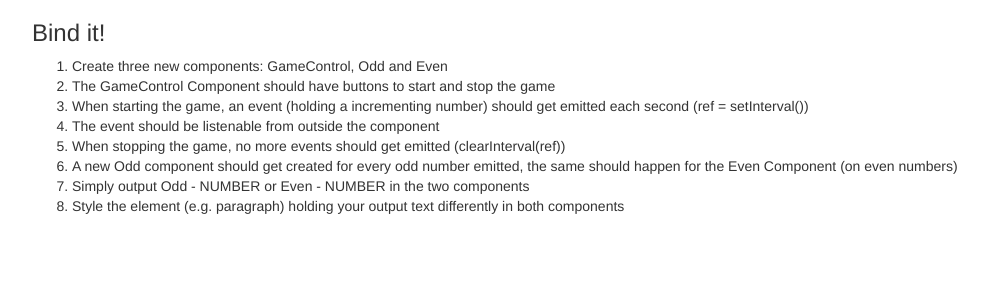
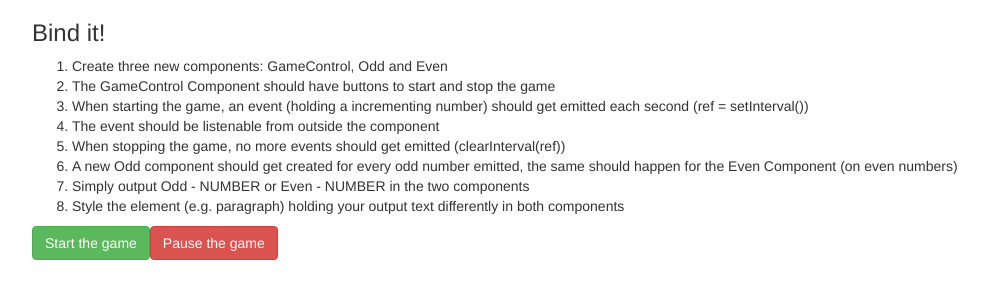
Before and after one commit to Saravana-Angular/complete-databinding, an Angular app: page / in a window 1280 px wide. Shown: the top 300 px of the page, without its empty margins (38-1026 px from the left). Built offline with nearby package versions, Linux system fonts and the light colour scheme.

Commit message:
Creating two buttons to Start and Pause the game

```diff
--- a/src/app/app.component.html
+++ b/src/app/app.component.html
@@ -5,13 +5,20 @@
       <ol>
         <li>Create three new components: GameControl, Odd and Even</li>
         <li>The GameControl Component should have buttons to start and stop the game</li>
-        <li>When starting the game, an event (holding a incrementing number) should get emitted each second (ref = setInterval())</li>
+        <li>When starting the game, an event (holding a incrementing number) should get emitted each second (ref =
+          setInterval())</li>
         <li>The event should be listenable from outside the component</li>
         <li>When stopping the game, no more events should get emitted (clearInterval(ref))</li>
-        <li>A new Odd component should get created for every odd number emitted, the same should happen for the Even Component (on even numbers)</li>
+        <li>A new Odd component should get created for every odd number emitted, the same should happen for the Even
+          Component (on even numbers)</li>
         <li>Simply output Odd - NUMBER or Even - NUMBER in the two components</li>
         <li>Style the element (e.g. paragraph) holding your output text differently in both components</li>
       </ol>
     </div>
   </div>
+  <div class="row">
+    <div class="col-xs-12">
+      <app-game-control></app-game-control>
+    </div>
+  </div>
 </div>
--- a/src/app/game-control/game-control.component.html
+++ b/src/app/game-control/game-control.component.html
@@ -1 +1,2 @@
-<p>game-control works!</p>
+<button class="btn btn-success">Start the game</button>
+<button class="btn btn-danger">Pause the game</button>
```
